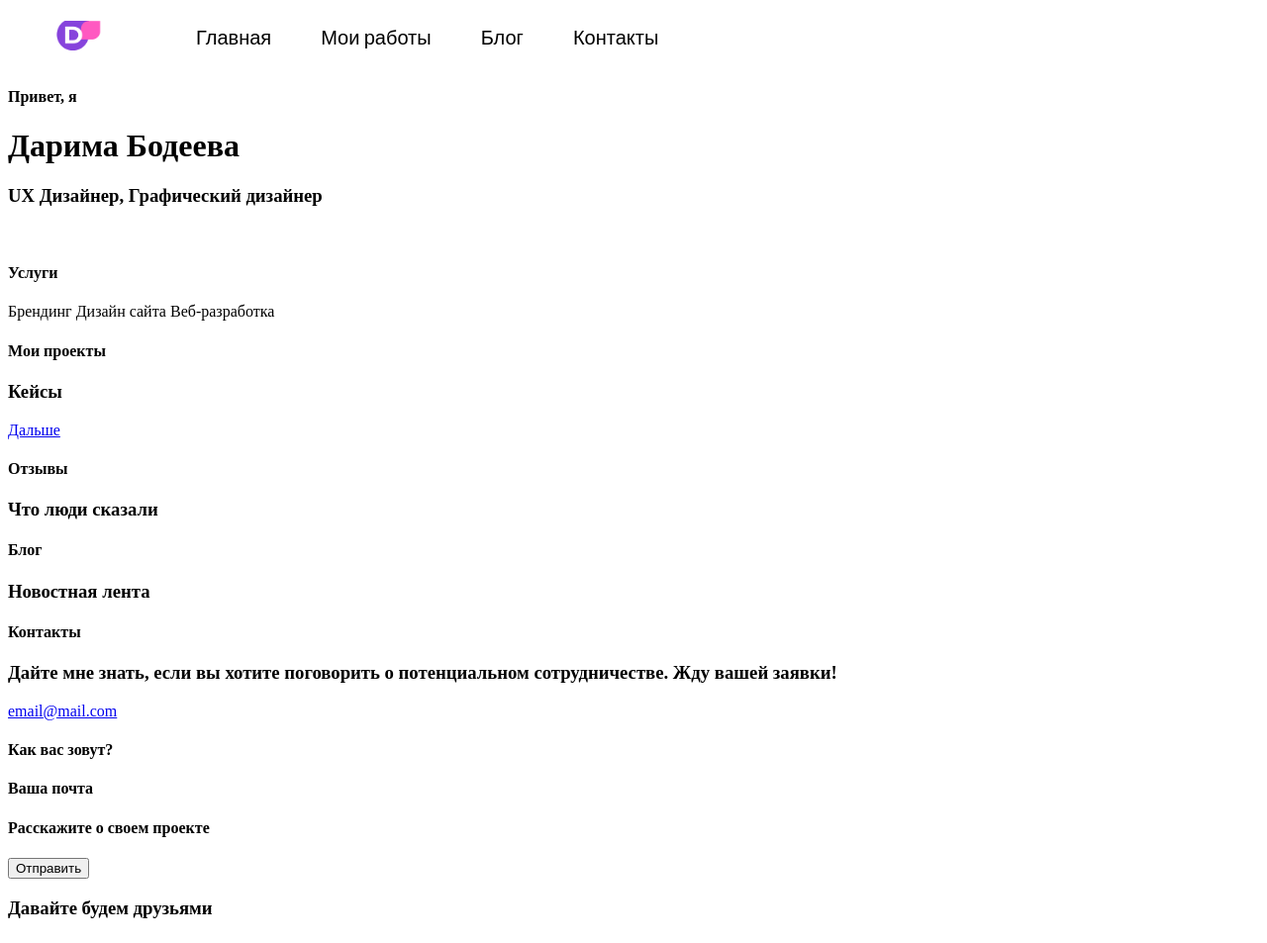
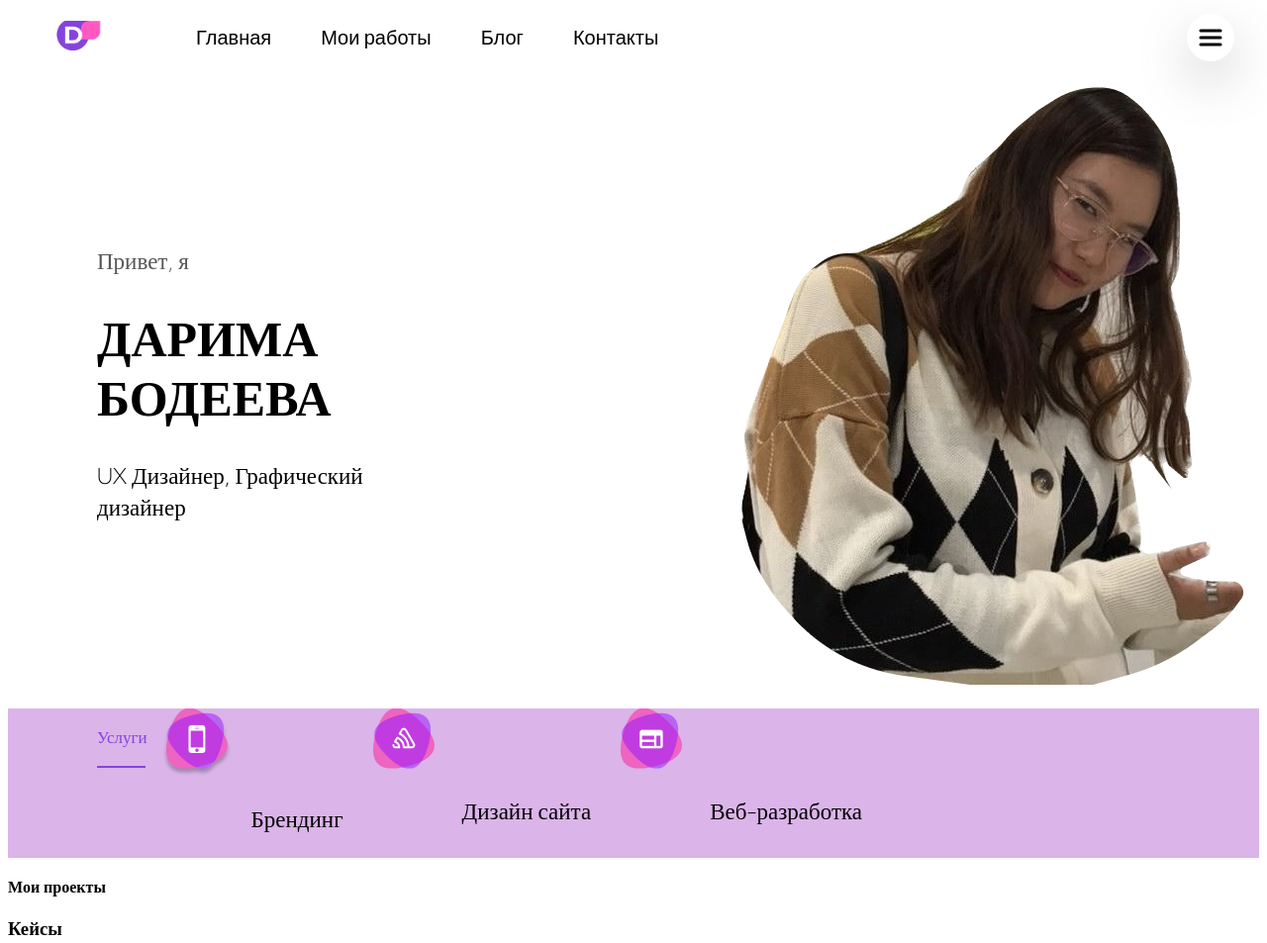
Before and after one commit to pufikpufik/portfoli, a plain HTML site: page index.html in a window 1280 px wide. Shown: the top 953 px of the page at 99% size. Drawn offline with Linux system fonts and the light colour scheme.

Commit message:
верстка

```diff
--- a/index.html
+++ b/index.html
@@ -12,7 +12,7 @@
   <body>
     <header>
         <div class="logo">
-                <img src="logo.png" alt="" >
+                <img src="images/logo.PNG" alt="logo" >
         </div>
         <ul class="nav-menu">
             <li class="menu-item"><a href="#">Главная</a></li>
@@ -21,25 +21,53 @@
             <li class="menu-item"><a href="#">Контакты</a></li>
         </ul>
 
+    <div class="circle">
+        <svg class="circle-icon" viewBox="0 0 24 24" width="24" height="24">
+          <line x1="2" x2="22" y1="5"  y2="5"  stroke-width="3" stroke-linecap="round"/>
+          <line x1="2" x2="22" y1="12" y2="12" stroke-width="3" stroke-linecap="round"/>
+          <line x1="2" x2="22" y1="19" y2="19" stroke-width="3" stroke-linecap="round"/>
+        </svg>
+      </div>
+    </header>
 
-    </header>
-<div>
 
-    <h4>Привет, я </h4>
-    <h1>Дарима Бодеева</h1>
-    <h3>UX Дизайнер, Графический дизайнер</h3>
+<div class="myself">
+    <div class="text-myself">
+       <h2> Привет, я</h2>
+            <h1>Дарима Бодеева</h1>
+           <p> UX Дизайнер, Графический дизайнер  </p>
+       </div>
+          <div class="my">
+           <img src="images/my.png" alt="my">
+        </div>
+        <div class="circle-block"></div>
 
-        <img src="" alt="">
 </div>
 
+
+
 <div class=" services">
-<h4>Услуги</h4>
-<div class=" services_lt">
-    <img src="" alt="">Брендинг
-    <img src="" alt="">Дизайн сайта
-    <img src="" alt="">Веб-разработка
+  <div class="services-rectangle">
+    <h3>Услуги</h3>
+    <div class="rectangle"></div>
 </div>
+
+            <div class=" services_lt">
+                <img src="images/Group-1.png" alt="">
+                 <p>Брендинг</p>
+                      </div>
+                          <div class=" services_lt">
+                <img src="images/Group-2.png" alt="">
+                 <p>Дизайн сайта</p>
+                      </div>
+              <div class=" services_lt">
+                  <img src="images/Group-3.png" alt="">
+                 <p>Веб-разработка</p>
+               </div>
 </div>
+
+
+
 <div class=" myproject"><h4>Мои проекты</h4>
 <h3>Кейсы</h3>
 <a data-id="1" href="https://"> Дальше </a>
--- a/main.css
+++ b/main.css
@@ -1,4 +1,5 @@
 
+  /*Header*/
 header {
     display: flex;
     align-items: center;
@@ -26,3 +27,120 @@ header {
     line-height: 26px;
     padding: 1px 25px;
   }
+  .circle {
+
+    margin-left: auto;
+  margin-right: 0;
+    background: #ffffff;
+    border-radius: 50%;
+    color: rgb(0, 0, 0);
+    height: 3em;
+    position: relative;
+    width: 3em;
+box-shadow: 0px 19.9619px 49.9048px rgba(108, 106, 112, 0.3);
+  }
+  .circle:hover{
+
+      background:#dbb4e9;
+
+      -webkit-transform: scale(1.2);
+      -ms-transform: scale(1.2);
+      transform: scale(1.2);
+  }
+    .circle-icon {
+    fill: currentColor;
+    height: 50%;
+    left: 50%;
+    position: absolute;
+    stroke: currentColor;
+    stroke-width: 0;
+    top: 50%;
+    transform: translate(-50%, -50%);
+    width: 50%;
+  }
+  /*Myself*/
+.myself {
+display: flex;
+    align-items: center;
+
+
+
+ }
+.myself-text{
+
+}
+ h2{
+  font-family: 'Red Hat Display';
+font-style: normal;
+font-weight: 500;
+font-size: 23px;
+line-height: 120%;
+color: #585656;
+ }
+ h1{
+  text-transform:uppercase;
+  font-family: 'Red Hat Display';
+font-style: normal;
+font-weight: 900;
+
+font-size: 50px;
+line-height: 120%;
+ }
+  p{
+    font-family: 'Red Hat Display';
+font-style: normal;
+font-weight: 400;
+font-size: 23px;
+line-height: 32px;
+  }
+  h2,h1,p{
+    padding-left: 90px;
+  }
+
+   .my img{
+    padding-right: 15px;
+    padding-left:350px;
+    padding-top: 20px;
+    padding-bottom: 20px;
+   }
+   .services{
+    display: flex;
+    background-color: #dbb4e9;
+   }
+   .services-rectangle{
+   margin-left: 90px;
+   }
+
+   .services h3{
+    color: #8643DC;
+    font-family: 'Red Hat Display';
+    font-style: normal;
+    font-weight: 400;
+    font-size: 17px;
+    line-height: 24px;
+
+   }
+   .rectangle{
+    width: 49px;
+    height: 2px;
+	  background: #8643DC;
+   }
+
+
+   .services_lt{
+   display: inline;
+   position: relative;
+    min-height: 1px;
+    padding-right: 15px;
+    padding-left: 15px;
+
+   }
+  .services-lt p{
+font-family: 'Red Hat Display';
+font-style: normal;
+font-weight: 500;
+font-size: 23px;
+line-height: 32px;
+color: #25202F;
+text-align: right;
+  }
```
Also changed, not shown: images/Group-1.png (added), images/Group-2.png (added), images/Group-3.png (added), images/logo.PNG (renamed from logo.PNG), images/my.png (added).
